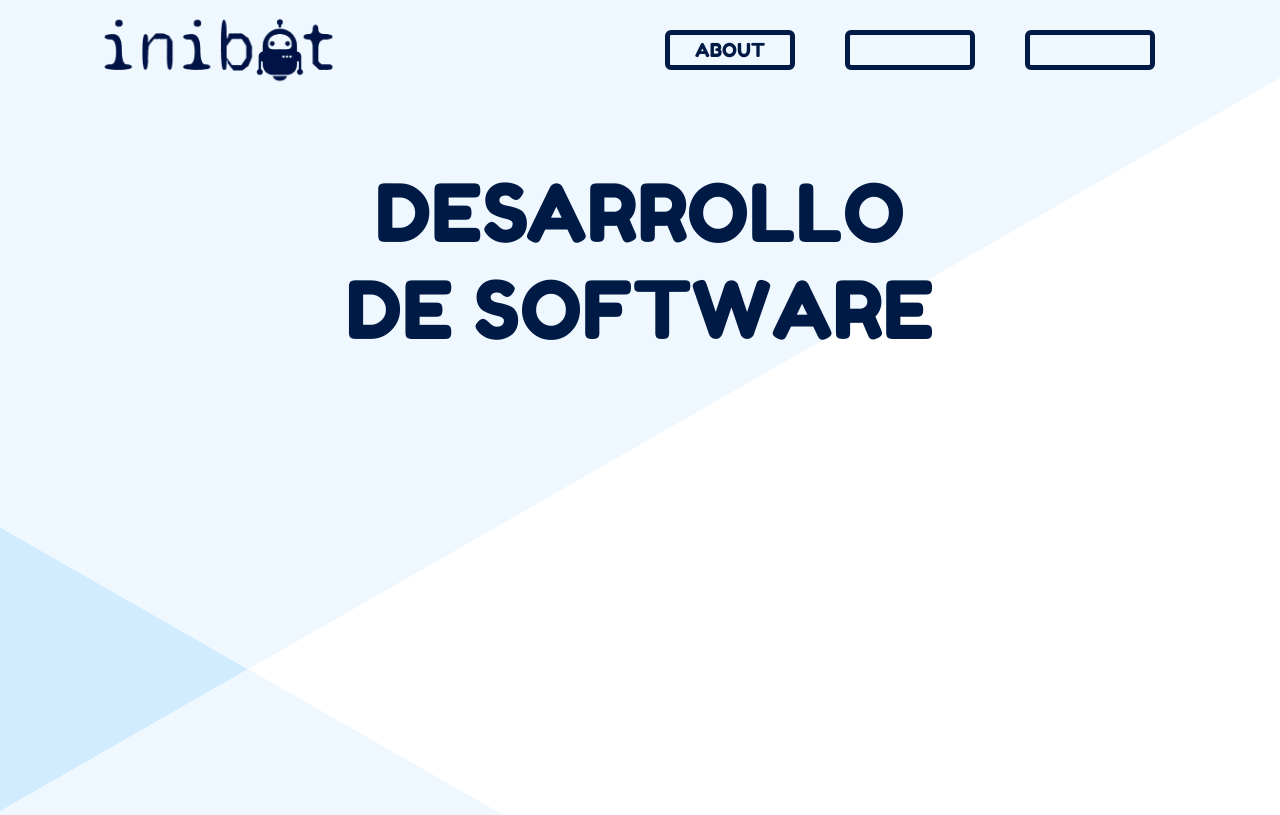
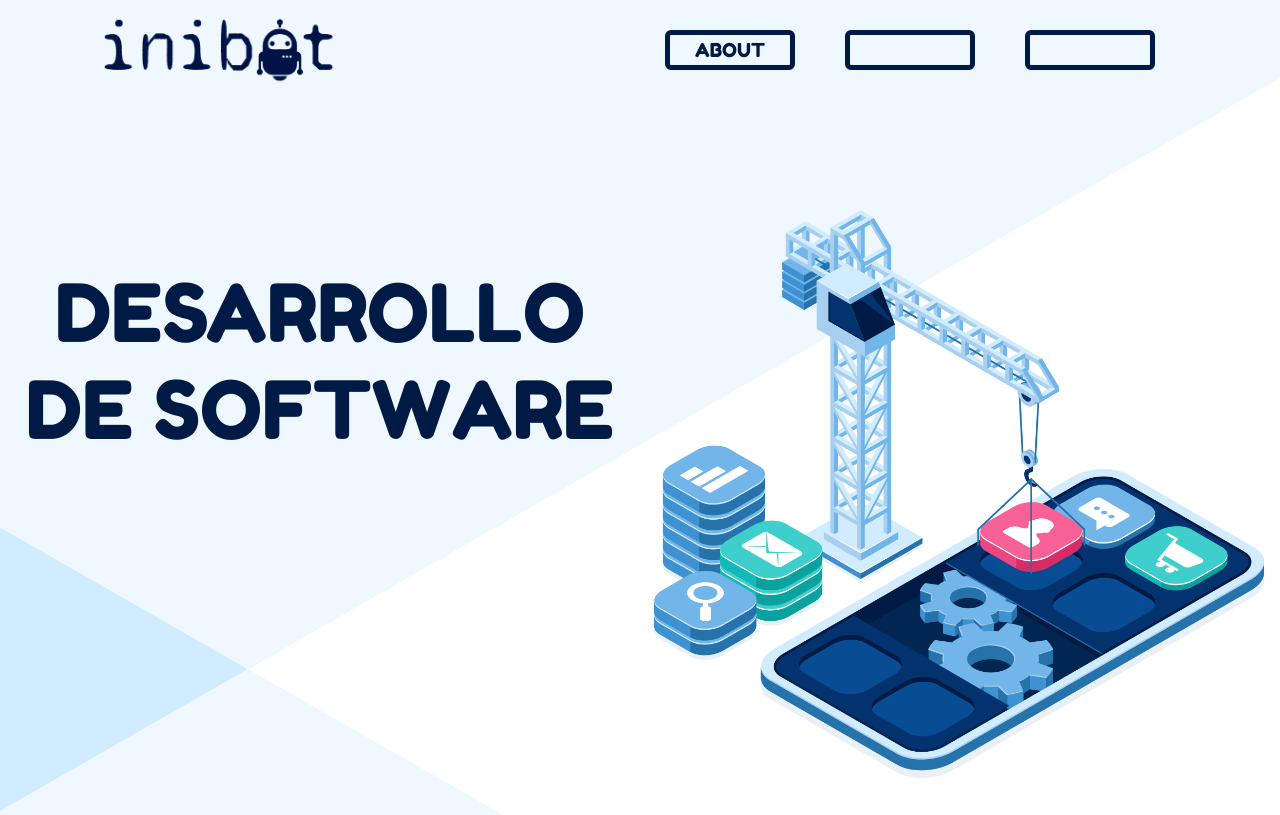
Before and after one commit to eduhardoy/inibot-landing, a React (Create React App) app: page / in a window 1280 px wide. Shown: the top 815 px of the page. Built offline with nearby package versions, Linux system fonts and the light colour scheme.

Commit message:
hero terminado sin rwd

```diff
--- a/src/pages/Home.js
+++ b/src/pages/Home.js
@@ -3,16 +3,38 @@ import styled from 'styled-components';
 
 import { Color__celeste, Color__celesteClaro} from '../styled';
 import banner from '../images/banner.png';
+import grua  from '../images/grua.png';
+
 
 const HomeHero = styled.div`
     height:970px;
     background: url(${banner}); // la img tiene 1080 de alto
     padding-top: 110px;
 
-    h1{
-        text-align: center;
-        font-size:5em;
-        font-weight: lighter;
+    .Hero__container{
+        margin-top: 100px;
+        display: flex;
+        flex-direction: row;
+
+        .Hero__container-title{
+            width: 50%;
+
+            h1{
+                text-align: center;
+                font-size:5em;
+                font-weight: lighter;
+            }
+        }
+
+        .Hero__container-img{
+            width:50%;
+            text-align: center;
+
+            img{
+                height: auto; //700px
+                width: 100%;
+            }
+        }
     }
 `;
 
@@ -42,8 +64,13 @@ function Home(){
     return(
         <React.Fragment>
             <HomeHero>
-                <div className="container">
-                    <h1>DESARROLLO<br/> DE SOFTWARE</h1>
+                <div className="Hero__container">
+                    <div className="Hero__container-title">
+                        <h1>DESARROLLO<br/> DE SOFTWARE</h1>
+                    </div>
+                    <div className="Hero__container-img">
+                        <img src={grua} alt="Grua"/>
+                    </div>
                 </div>
             </HomeHero>
             <HomeSectionTecno>
```
